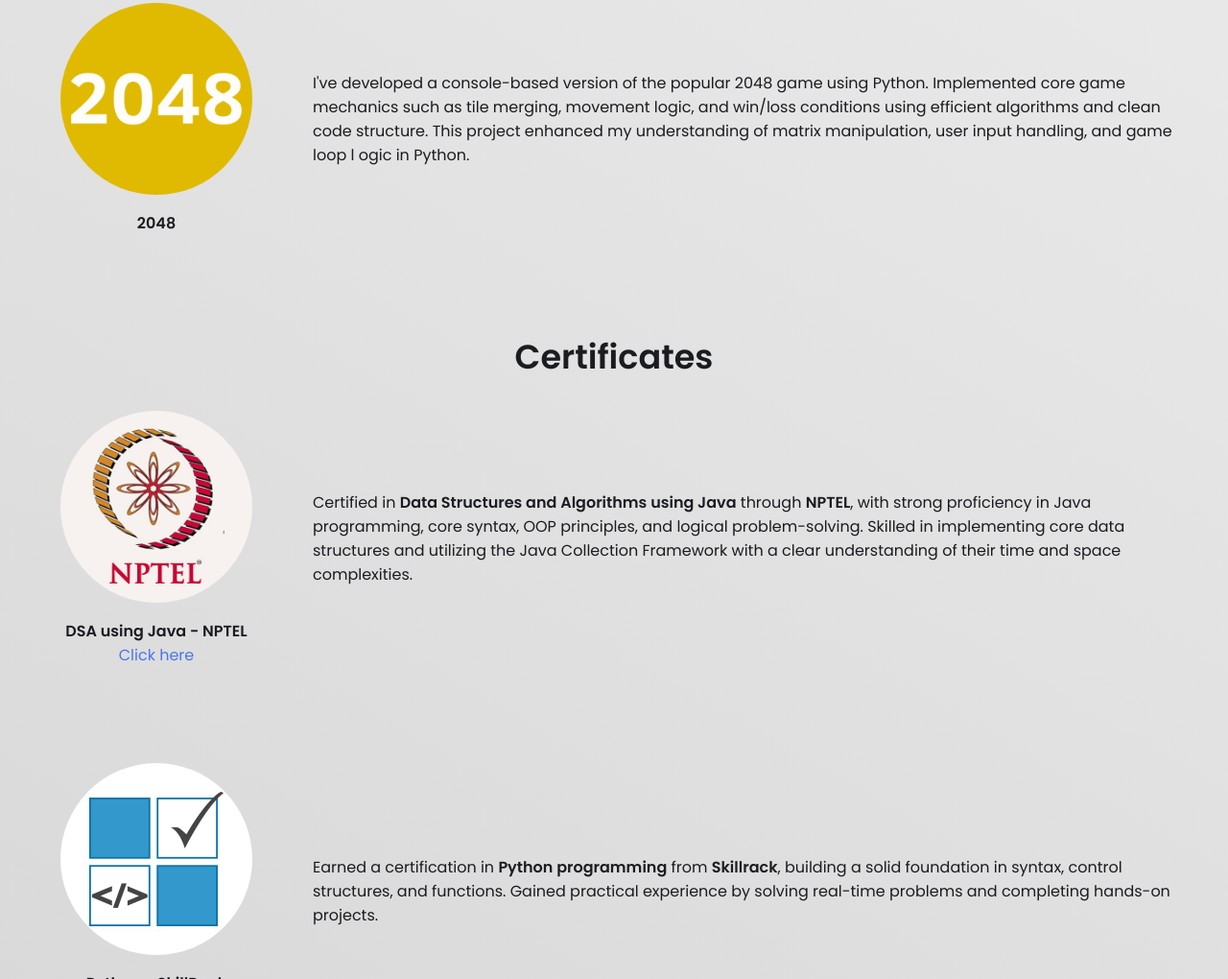
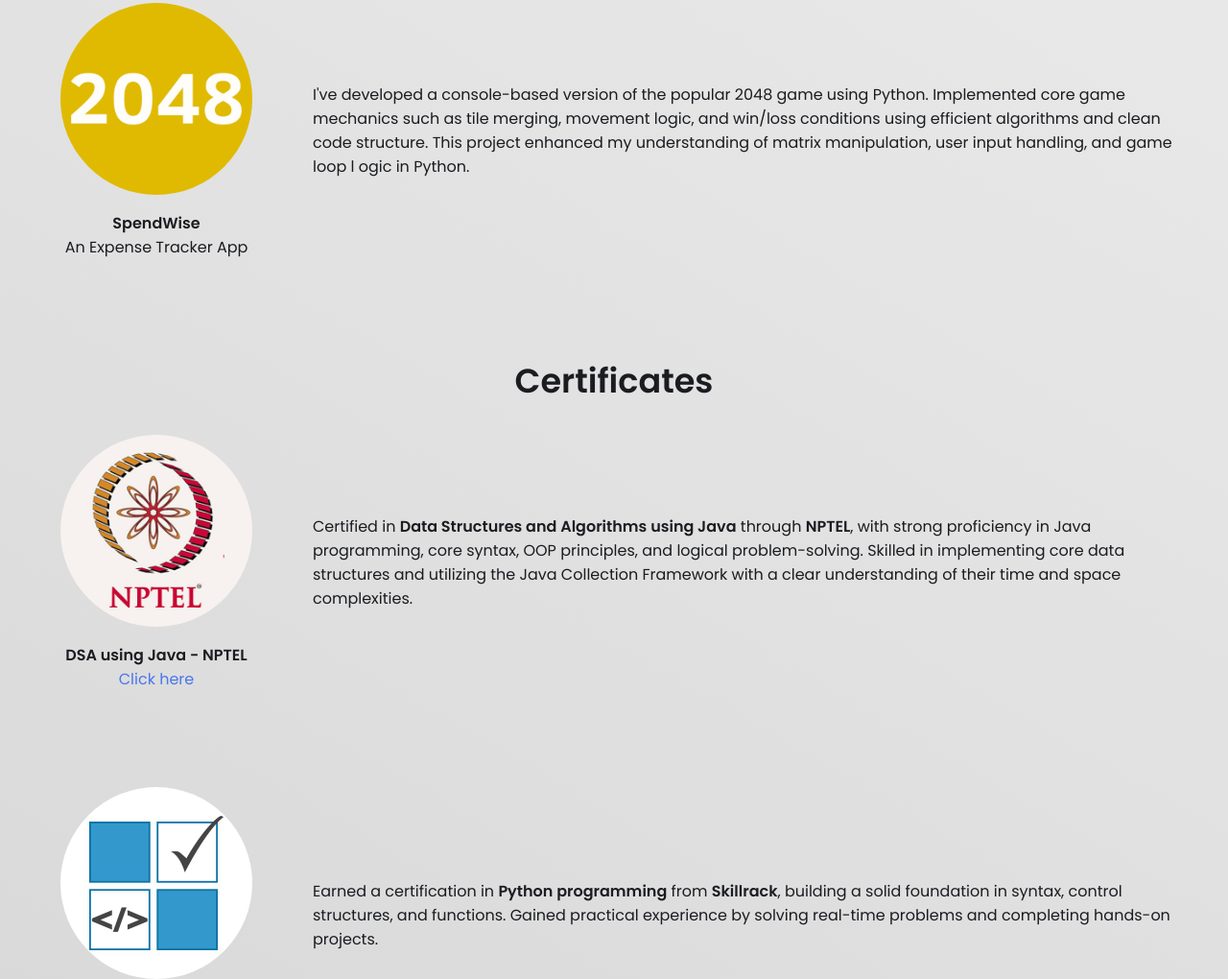
Before and after one commit to Vimalraj1411/my_portfolio, a plain HTML site: page index.html in a window 1280 px wide. Shown: the part 2641-3661 px from the top of the page at 96% size. Drawn offline with Linux system fonts and the light colour scheme.

Commit message:
Update index.html

```diff
--- a/index.html
+++ b/index.html
@@ -195,8 +195,8 @@ I have a strong foundation in web development with HTML and CSS, along with soli
         <div class="group">
           <div class="person-details">
             <img src="images/2048.png">
-            <p>2048</p>
-            <p></p>
+            <p>SpendWise</p>
+            <p>An Expense Tracker App</p>
           </div>
 
           <div class="text">
```
